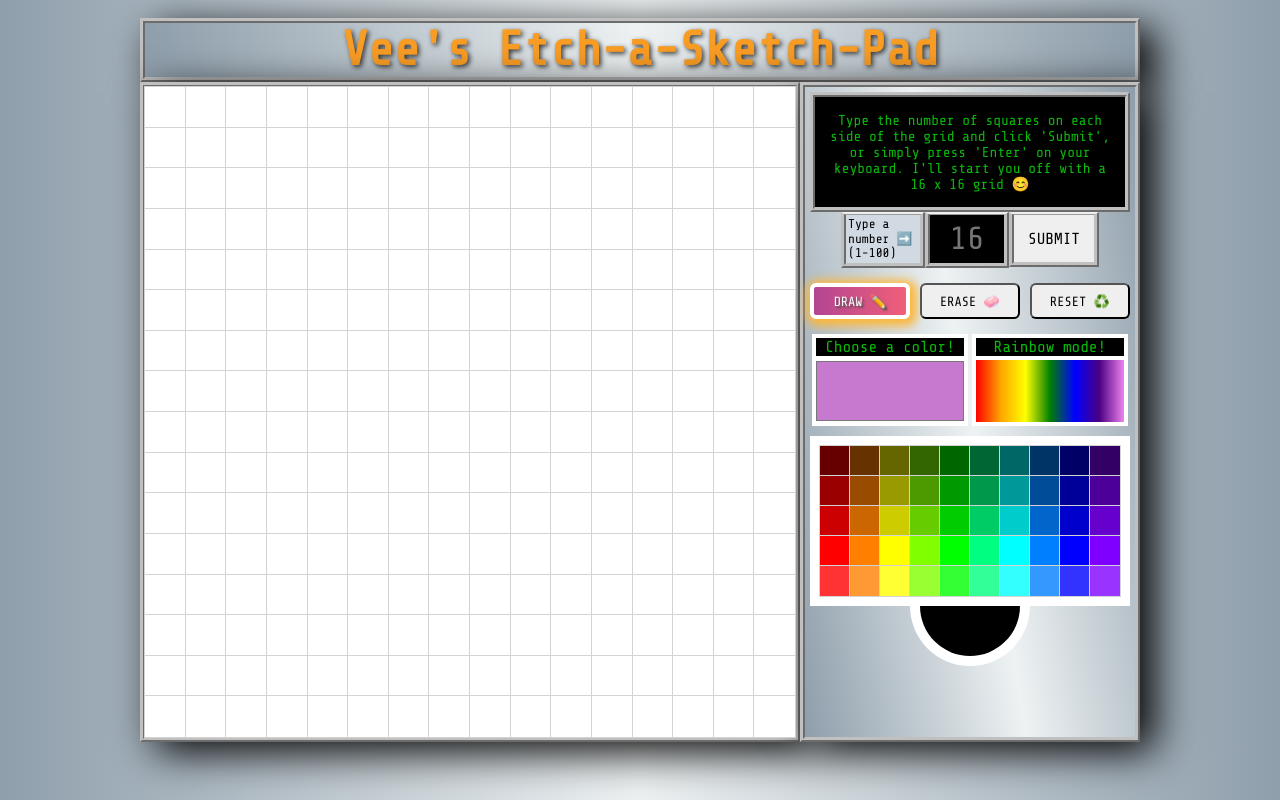
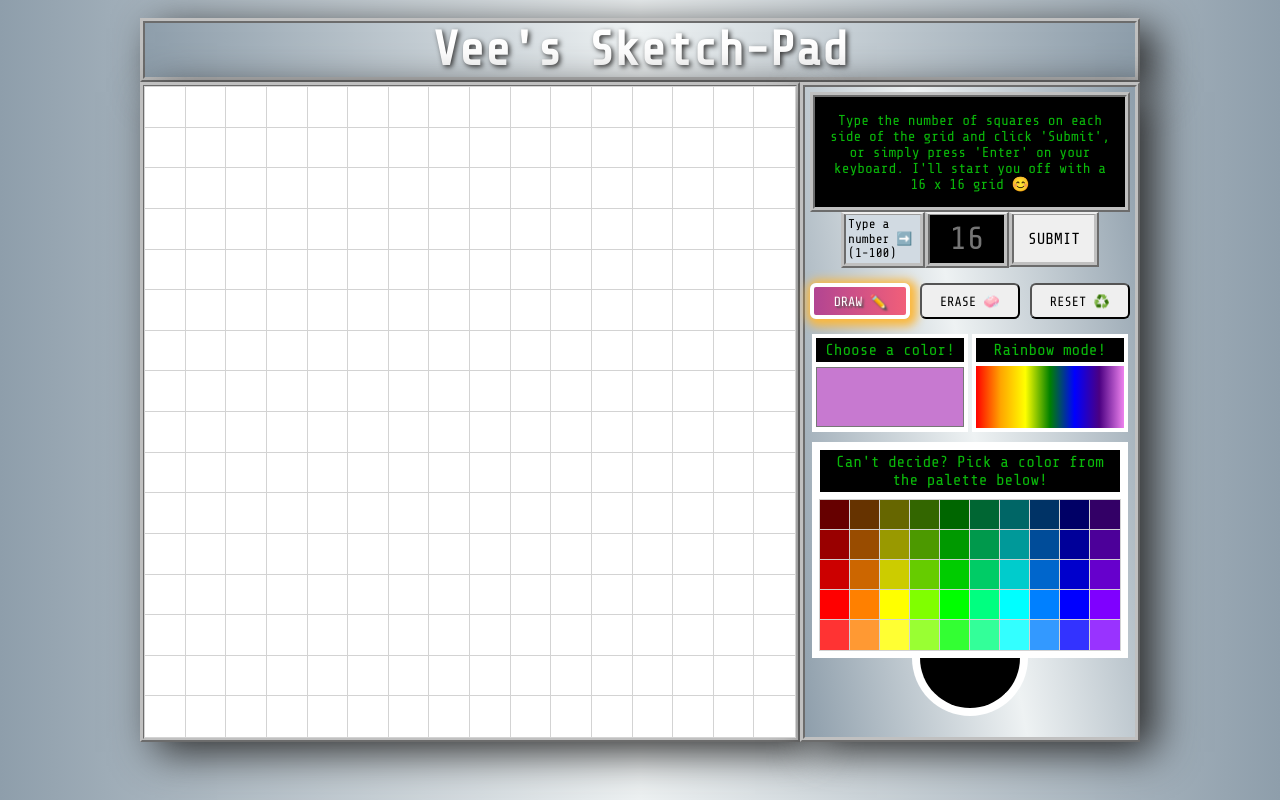
Before and after one commit to MVIVN/etch-a-sketch, a plain HTML site: page index.html in a window 1280 px wide. Drawn offline with nearby package versions, Linux system fonts and the light colour scheme.

Commit message:
Add final label to colour palette section

```diff
--- a/index.html
+++ b/index.html
@@ -13,7 +13,7 @@
 <body>
     <div id="parent-container">
         <div id="header">
-            <h1>Vee's Etch-a-Sketch-Pad</h1>
+            <h1>Vee's Sketch-Pad</h1>
         </div>
         <div class="sketch-pad">
             <div id="grid-container"></div>
@@ -46,8 +46,11 @@
                             <div id="rainbow-button"></div>
                         </div>
                     </div>
-                    <div id="color-palette-container"></div>
-                    <div id="current-color"></div>
+                    <div class="palette-section">
+                        <div class="select-from-palette">Can't decide? Pick a color from the palette below!</div>
+                        <div id="color-palette-container"></div>
+                        <div id="current-color"></div>
+                    </div>
                 </div>
             </div>
         </div>
--- a/style.css
+++ b/style.css
@@ -20,9 +20,9 @@ body {
     font-family: 'Share Tech Mono', monospace;
     font-size: 1.5rem;
     font-weight: 700;
-    color: rgb(250, 157, 36);
+    color: white;
     background-image: linear-gradient(to right, #8e9eab, #eef2f3, #8e9eab);
-    box-shadow: 15px 10px 40px black;
+    box-shadow: 15px 10px 40px rgb(42, 42, 42);
 }
 
 #header h1 {
@@ -41,7 +41,7 @@ body {
     height: 650px;
     border: 5px solid silver;
     border-style: ridge;
-    box-shadow: 15px 10px 40px black;
+    box-shadow: 15px 10px 40px rgb(42, 42, 42);
 }
 
 #control-box {
@@ -53,7 +53,7 @@ body {
     border-style: ridge;
     /* background-image: linear-gradient(to right, #fc00ff, #00dbde); /* I like this gradient, might come back to it*/
     background-image: linear-gradient(80deg, #8e9eab, #eef2f3, #8e9eab);
-    box-shadow: 15px 10px 40px black;
+    box-shadow: 15px 10px 40px rgb(42, 42, 42);
 }
 
 #side-settings-div {
@@ -177,6 +177,7 @@ body {
 .select-color,
 .select-rainbow {
     width: 148px;
+    padding: 3px 0;
     text-align: center;
     border-left: 4px solid white;
     border-right: 4px solid white;
@@ -189,9 +190,9 @@ body {
 #current-color {
     width: 100px;
     height: 50px;
-    border-left: 10px solid white;
-    border-right: 10px solid white;
-    border-bottom: 10px solid white;
+    border-left: 8px solid white;
+    border-right: 8px solid white;
+    border-bottom: 8px solid white;
     margin-bottom: 30px;
     margin-left: auto;
     margin-right: auto;
@@ -216,12 +217,25 @@ body {
     background-image: linear-gradient(to right, red,orange,yellow,green,blue,indigo,violet);
 }
 
+.select-from-palette {
+    margin: 10px auto 0;
+    width: 300px;
+    text-align: center;
+    border-left: 8px solid white;
+    border-right: 8px solid white;
+    border-top: 8px solid white;
+    background-color: black;
+    color: rgb(10, 184, 10);
+    font-family: 'Share Tech Mono', monospace;
+    padding: 3px 0;
+}
+
 #color-palette-container {
     display: grid;
     width: 300px;
     height: 150px;
-    margin: 10px auto 0;
-    border: 10px solid white;
+    margin: 0 auto 0;
+    border: 8px solid white;
 }
 
 .active-box {
```
